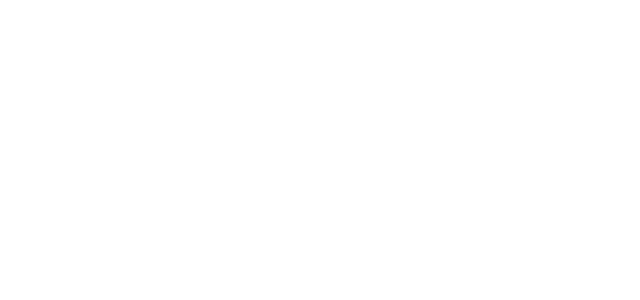
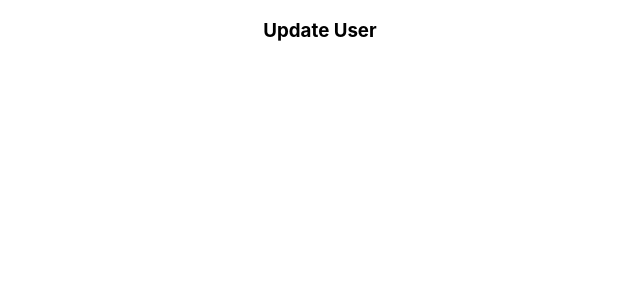
Before and after one commit to progmamun/node-mongoDB-crud, a React (Create React App) app in the folder react-mongodb-crud/: page /update/1 in a window 1280 px wide. Before the commit this address had no page. Shown: the top 300 px of the page, without its empty margins (320-960 px from the left). Built offline with nearby package versions, Linux system fonts and the light colour scheme.

Commit message:
delete-data

```diff
--- a/react-mongodb-crud/src/App.js
+++ b/react-mongodb-crud/src/App.js
@@ -2,6 +2,7 @@
 import AddUser from './components/AddUser/AddUser';
 import './App.css';
 import Home from './components/Home/Home';
+import UpdateUser from './components/UpdateUser/UpdateUser';
 
 function App() {
   return (
@@ -9,6 +10,7 @@
       <Routes>
         <Route path="/" element={<Home></Home>}></Route>
         <Route path="user/add" element={<AddUser></AddUser>}></Route>
+        <Route path="/update/:id" element={<UpdateUser></UpdateUser>}></Route>
       </Routes>
     </div>
   );
--- a/react-mongodb-crud/src/components/Home/Home.jsx
+++ b/react-mongodb-crud/src/components/Home/Home.jsx
@@ -1,4 +1,5 @@
 import React, { useEffect, useState } from 'react';
+import { Link } from 'react-router-dom';
 
 const Home = () => {
   const [users, setUsers] = useState([]);
@@ -33,7 +34,10 @@
         {users.map(user => (
           <li key={user._id}>
             {user.name}: {user.email}
-            <button onClick={() => handleUserDelete}>x</button>
+            <Link to={`/update/${user._id}`}>
+              <button>Update</button>
+            </Link>
+            <button onClick={() => handleUserDelete(user._id)}>x</button>
           </li>
         ))}
       </ul>
--- /dev/null
+++ b/react-mongodb-crud/src/components/UpdateUser/UpdateUser.jsx
@@ -0,0 +1,11 @@
+import React from 'react';
+
+const UpdateUser = () => {
+  return (
+    <div>
+      <h3>Update User</h3>
+    </div>
+  );
+};
+
+export default UpdateUser;
```
Also changed, not shown: 1 other file (tests, documents, lock files or other folders).
